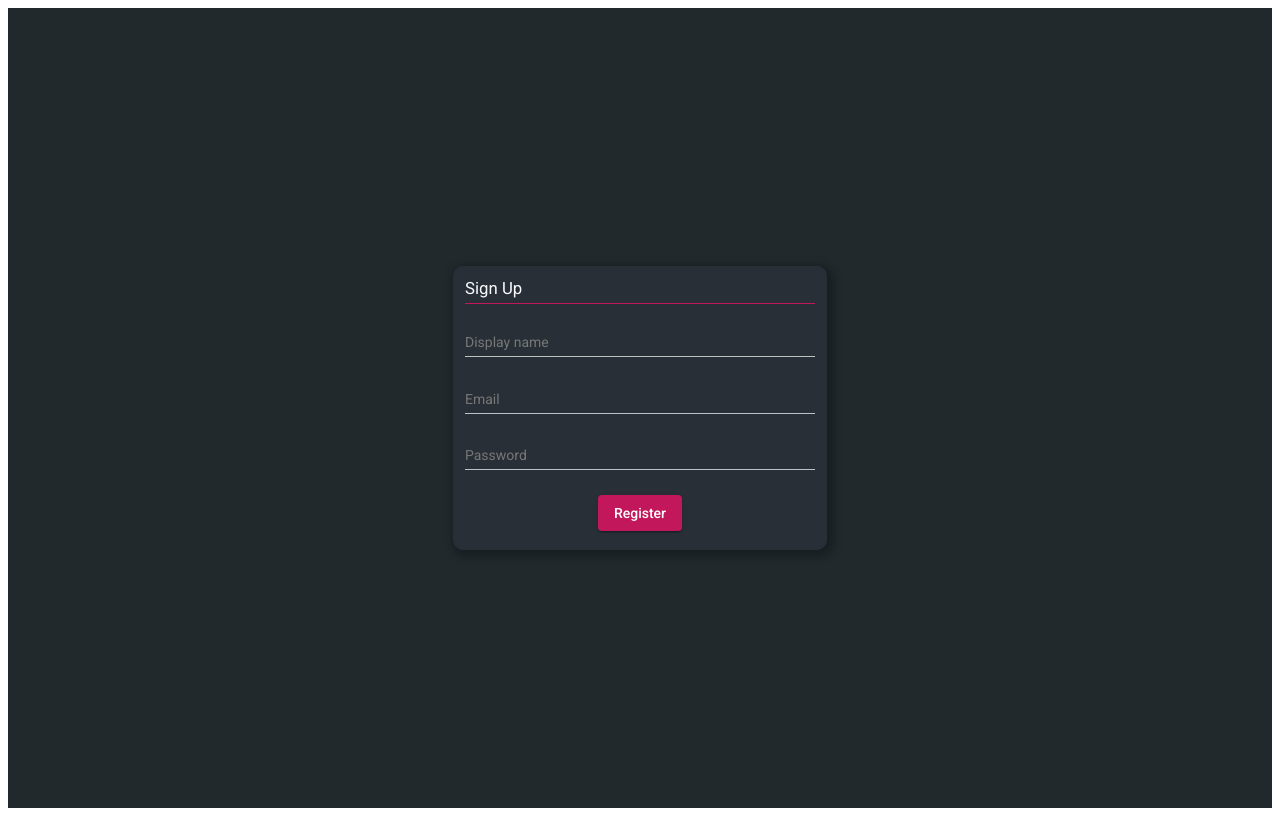
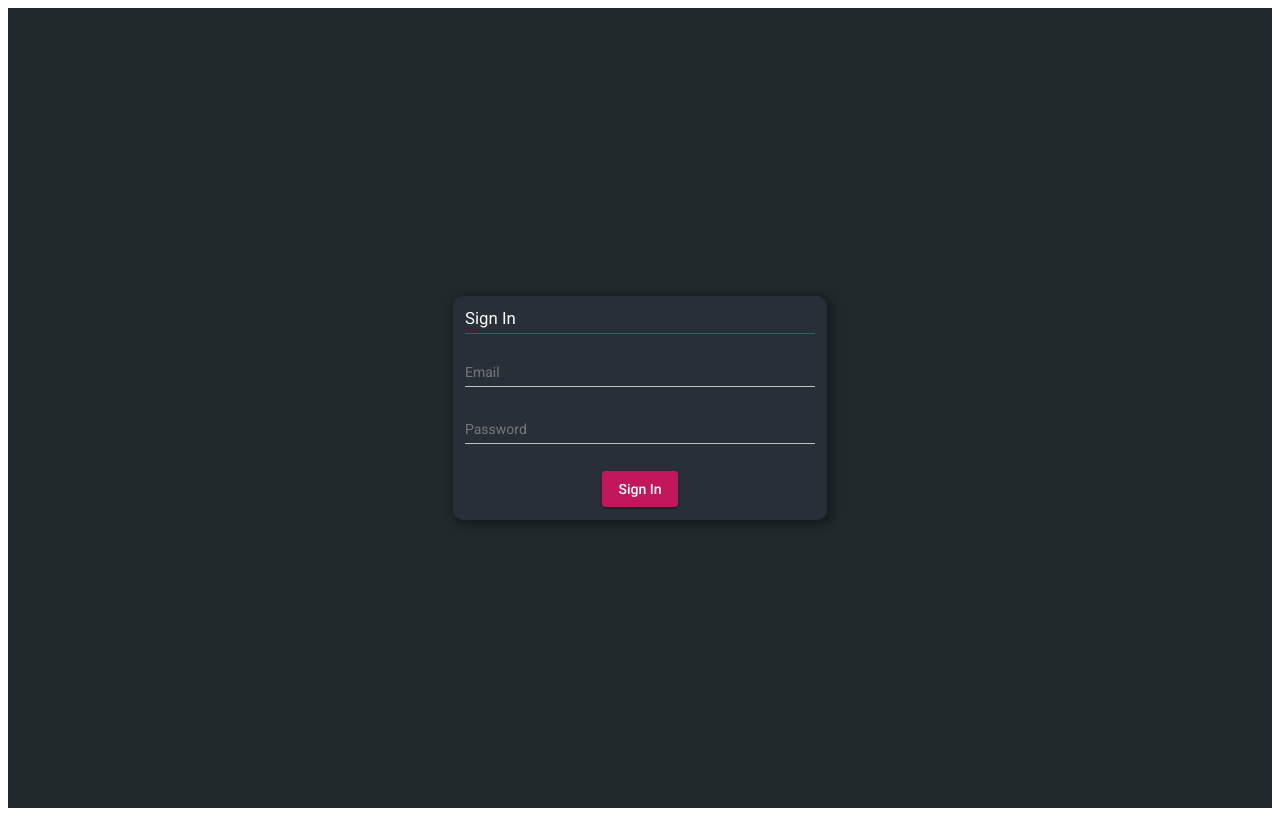
Before and after one commit to sleepergoose/FIrebaseApp, an Angular app in the folder frontend/: page / in a window 1280 px wide. Built offline with nearby package versions, Linux system fonts and the light colour scheme.

Commit message:
Added login component layout, login and register models

```diff
--- a/frontend/src/app/app.component.html
+++ b/frontend/src/app/app.component.html
@@ -1,3 +1,3 @@
 <div class="container">
-  <app-register></app-register>
+  <app-login></app-login>
 </div>
--- a/frontend/src/app/app.component.sass
+++ b/frontend/src/app/app.component.sass
@@ -6,7 +6,7 @@
   height: 100vh
 
 
-app-register
+app-register, app-login
   display: block
   position: relative
   width: 350px
@@ -19,3 +19,6 @@ app-register
   transform:  translate(-50%, -50%)
   padding: 10px
   box-shadow: 3px 3px 10px 3px rgba(0, 0, 0, 0.3)
+
+app-login
+  height: 200px
--- a/frontend/src/app/app.module.ts
+++ b/frontend/src/app/app.module.ts
@@ -8,12 +8,14 @@ import { AppComponent } from './app.component';
 import { BrowserAnimationsModule } from '@angular/platform-browser/animations';
 
 import { MaterialComponentsModule } from './material-components/material-components.module';
-import { RegisterComponent } from './components/register/register/register.component';
+import { RegisterComponent } from './components/register/register.component';
+import { LoginComponent } from './components/login/login.component';
 
 @NgModule({
   declarations: [
     AppComponent,
-    RegisterComponent
+    RegisterComponent,
+    LoginComponent
   ],
   imports: [
     BrowserModule,
--- /dev/null
+++ b/frontend/src/app/components/login/login.component.html
@@ -0,0 +1,24 @@
+
+<div class="register-container">
+  <div class="register-title">Sign In</div>
+
+  <mat-form-field class="input-field">
+    <mat-label>Email</mat-label>
+    <input matInput type="email" [(ngModel)]="email">
+    <button *ngIf="email" matSuffix mat-icon-button aria-label="Clear" (click)="email=''">
+      <mat-icon>close</mat-icon>
+    </button>
+  </mat-form-field>
+
+  <mat-form-field class="input-field" >
+    <mat-label>Password</mat-label>
+    <input matInput type="password" [(ngModel)]="password">
+    <button *ngIf="password" matSuffix mat-icon-button aria-label="Clear" (click)="password=''">
+      <mat-icon>close</mat-icon>
+    </button>
+  </mat-form-field>
+
+  <div class="btn-submit">
+    <button mat-raised-button color="primary">Sign In</button>
+  </div>
+</div>
--- /dev/null
+++ b/frontend/src/app/components/login/login.component.sass
@@ -0,0 +1,28 @@
+@import "src/styles.sass"
+
+.register-container
+  display: grid
+  grid-template-columns: 100%
+  grid-template-rows: 40px 1fr 1fr 1fr 50px
+  gap: 0px
+  justify-content: center
+  justify-items: center
+  align-content: center
+  align-items: center
+
+.input-field
+  width: 100% !important
+  mat-label
+    color: #777777
+  input
+    color: $text
+
+
+.register-title
+  grid-row: 1
+  align-self: self-start
+  color: $text
+  font-size: 1.2em
+  height: 25px
+  width: 100%
+  border-bottom: 1px solid #c2185b
--- /dev/null
+++ b/frontend/src/app/components/login/login.component.ts
@@ -0,0 +1,12 @@
+import { Component } from '@angular/core';
+
+@Component({
+  selector: 'app-login',
+  templateUrl: './login.component.html',
+  styleUrls: ['./login.component.sass']
+})
+export class LoginComponent {
+  name: string = '';
+  email: string = '';
+  password: string = '';
+}
--- /dev/null
+++ b/frontend/src/app/models/login-data.ts
@@ -0,0 +1,6 @@
+export interface LoginData {
+  accessToken: string;
+  firebaseId: string;
+  email: string;
+  userName: string;
+}
--- /dev/null
+++ b/frontend/src/app/models/register-data.ts
@@ -0,0 +1,5 @@
+export interface RegisterData {
+  userName: string;
+  email: string;
+  password: string;
+}
```
Also changed, not shown: frontend/src/app/components/register/register.component.html (renamed from frontend/src/app/components/register/register/register.component.html), frontend/src/app/components/register/register.component.sass (renamed from frontend/src/app/components/register/register/register.component.sass), frontend/src/app/components/register/register.component.ts (renamed from frontend/src/app/components/register/register/register.component.ts).
